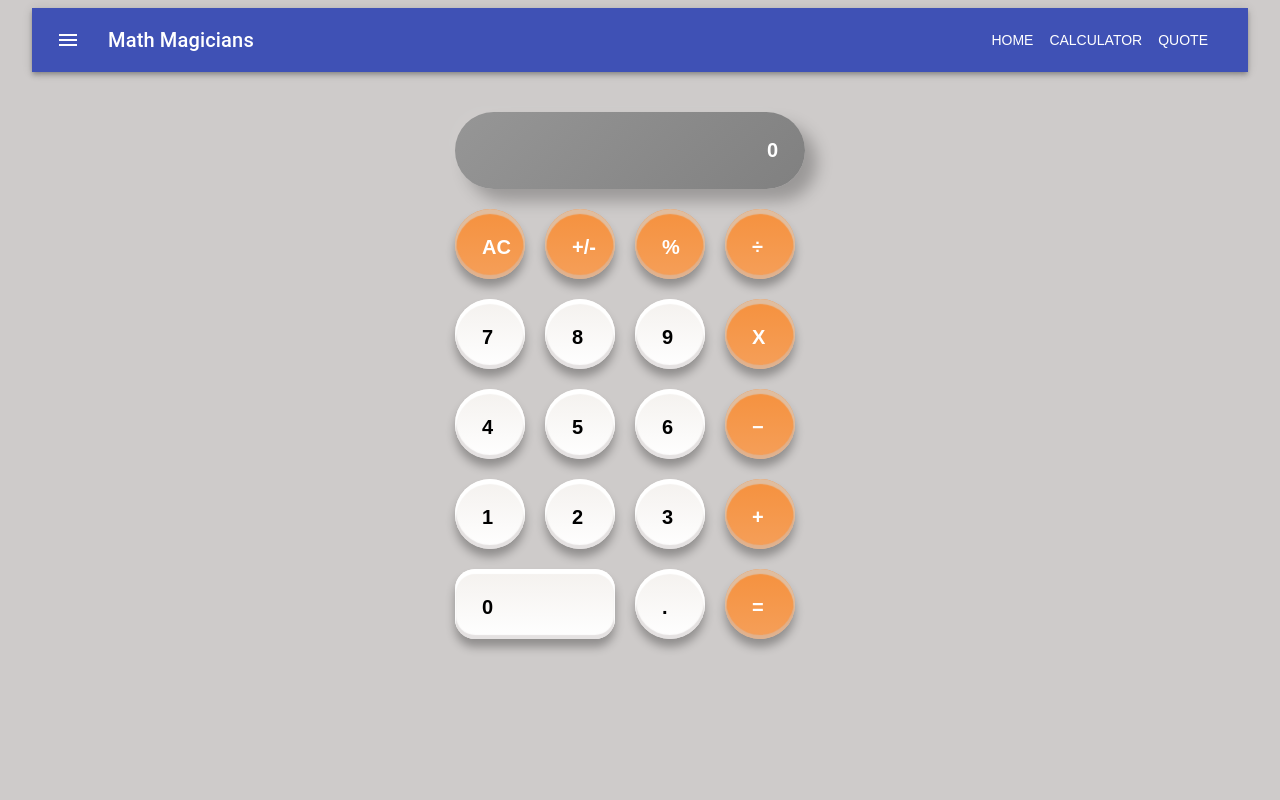
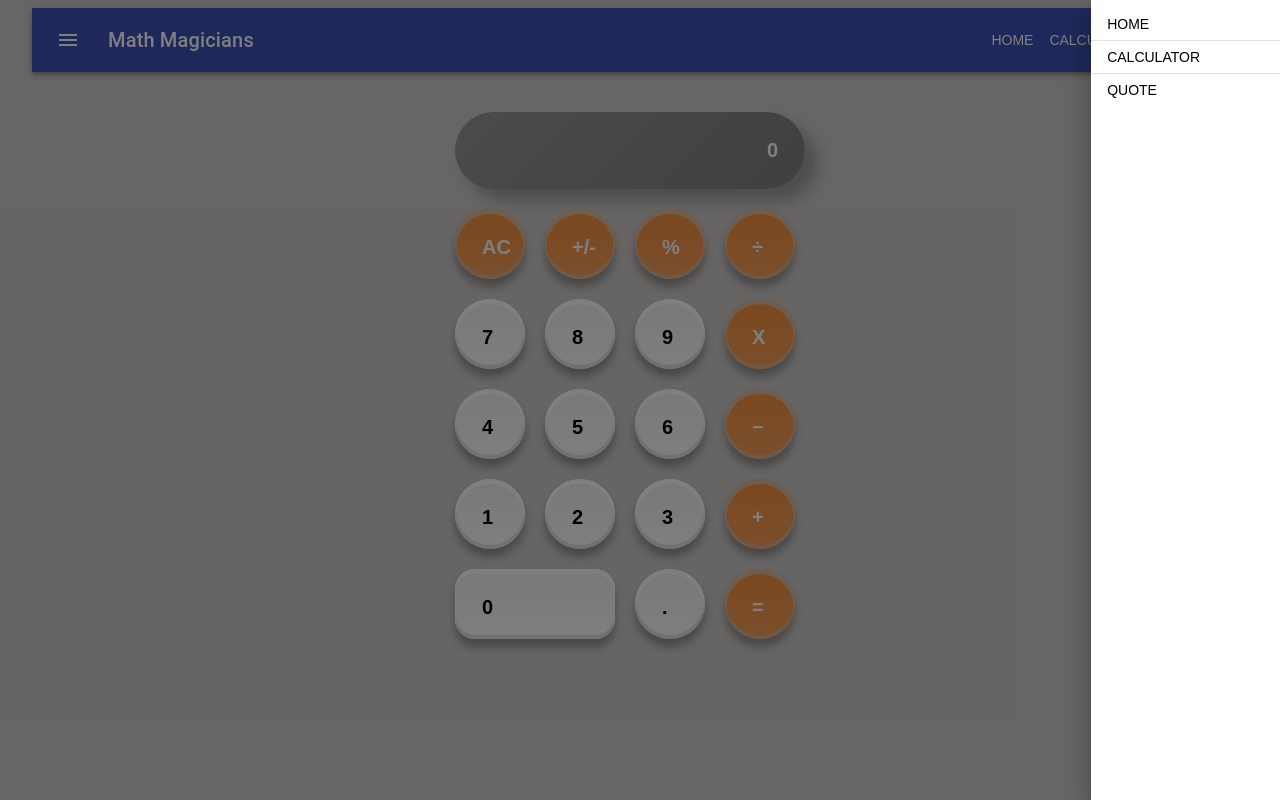
Before and after one commit to guillainbisimwa/React-calculator, a React (Create React App) app: page /calculator in a window 1280 px wide. Both pictures are taken after a click on the button "menu". Built offline with nearby package versions, Linux system fonts and the light colour scheme.

Commit message:
Add navigation drawe

```diff
--- a/src/components/ButtonPanel.js
+++ b/src/components/ButtonPanel.js
@@ -34,7 +34,7 @@ const ButtonPanel = (props) => {
         <Button name="+" clickHandler={handleClick} />
       </div>
       <div>
-        <Button name="0" wide='true' color='button' clickHandler={handleClick} />
+        <Button name="0" wide={true} color='button' clickHandler={handleClick} />
         <Button name="." color='button' clickHandler={handleClick} />
         <Button name="=" clickHandler={handleClick} />
       </div>
--- a/src/screens/Header.js
+++ b/src/screens/Header.js
@@ -1,11 +1,13 @@
-import React from 'react';
+import React, { useState } from 'react';
 import { makeStyles } from '@material-ui/core/styles';
 import AppBar from '@material-ui/core/AppBar';
 import Toolbar from '@material-ui/core/Toolbar';
 import Typography from '@material-ui/core/Typography';
 import IconButton from '@material-ui/core/IconButton';
 import MenuIcon from '@material-ui/icons/Menu';
-import { Box } from '@material-ui/core';
+import {
+  Box, Divider, List, ListItem, SwipeableDrawer,
+} from '@material-ui/core';
 import { Link } from 'react-router-dom';
 
 const useStyles = makeStyles((theme) => ({
@@ -20,28 +22,76 @@ const useStyles = makeStyles((theme) => ({
   title: {
     flexGrow: 1,
   },
+  menuButtonDrawe: {
+    color: '#000',
+    marginRight: theme.spacing(8),
+    textDecoration: 'none',
+  },
 }));
 
 const Header = () => {
   const classes = useStyles();
+  const [drawer, setDrawer] = useState({ right: false });
+
+  const toggleDrawer = (anchor, open) => (event) => {
+    if (event && event.type === 'keydown' && (event.key === 'Tab' || event.key === 'Shift')) {
+      return;
+    }
+    setDrawer({ ...drawer, [anchor]: open });
+  };
+
+  const list = (anchor) => (
+    <div
+      role="presentation"
+      onClick={toggleDrawer(anchor, false)}
+      onKeyDown={toggleDrawer(anchor, false)}
+    >
+      <List>
+        <ListItem button key={'home'}>
+          <Link className={classes.menuButtonDrawe} to='/'>HOME</Link>
+        </ListItem>
+      <Divider />
+        <ListItem button key={'calculator'}>
+          <Link className={classes.menuButtonDrawe} to='/calculator'>CALCULATOR</Link>
+        </ListItem>
+      <Divider />
+
+        <ListItem button key={'quote'}>
+          <Link className={classes.menuButtonDrawe} to='/quote'>QUOTE</Link>
+        </ListItem>
+      </List>
+
+    </div>
+  );
 
   return (
     <div width={1} className={classes.root}>
         <AppBar position="static">
             <Toolbar>
-            <IconButton edge="start" className={classes.menuButton} color="inherit" aria-label="menu">
+            <IconButton onClick={toggleDrawer('right', true)} edge="start" className={classes.menuButton} color="inherit" aria-label="menu">
                 <MenuIcon />
             </IconButton>
             <Typography variant="h6" className={classes.title}>
             Math Magicians
             </Typography>
-            <Box justifyContent="flex-end">
+            <Box justifyContent="flex-end" display={{
+              xs: 'none', sm: 'block', md: 'block', lg: 'block', xl: 'block',
+            }}>
                 <Link className={classes.menuButton} to='/'>HOME</Link>
                 <Link className={classes.menuButton} color="inherit" to='/calculator'>CALCULATOR</Link>
                 <Link className={classes.menuButton} color="inherit" to='/quote'>QUOTE</Link>
             </Box>
             </Toolbar>
         </AppBar>
+        <SwipeableDrawer
+            anchor={'right'}
+            open={drawer.right}
+            onClose={toggleDrawer('right', false)}
+            onOpen={toggleDrawer('right', true)}
+          >
+          {list('right')}
+
+          </SwipeableDrawer>
     </div>
   );
 };
```
Also changed, not shown: src/index.js (+1 -6 lines).
